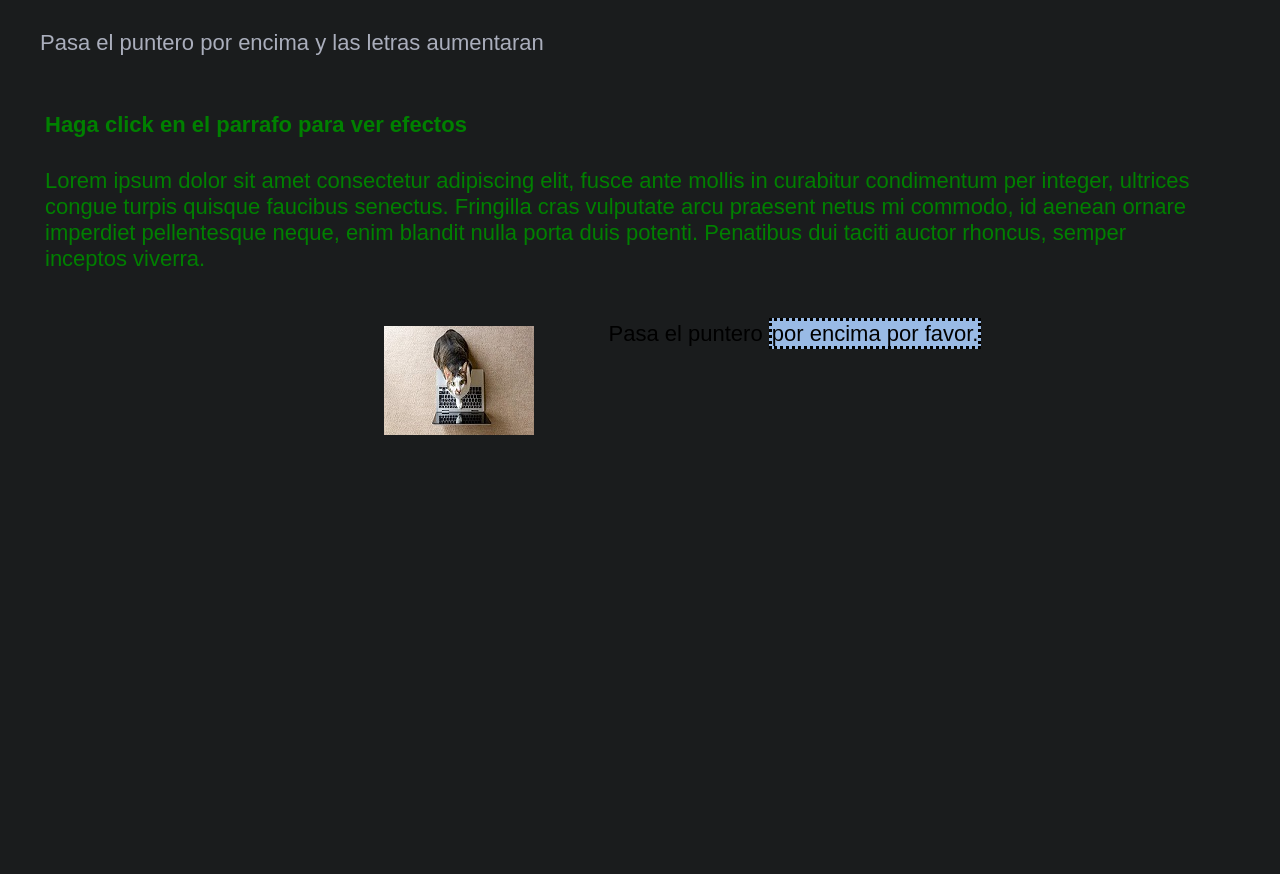
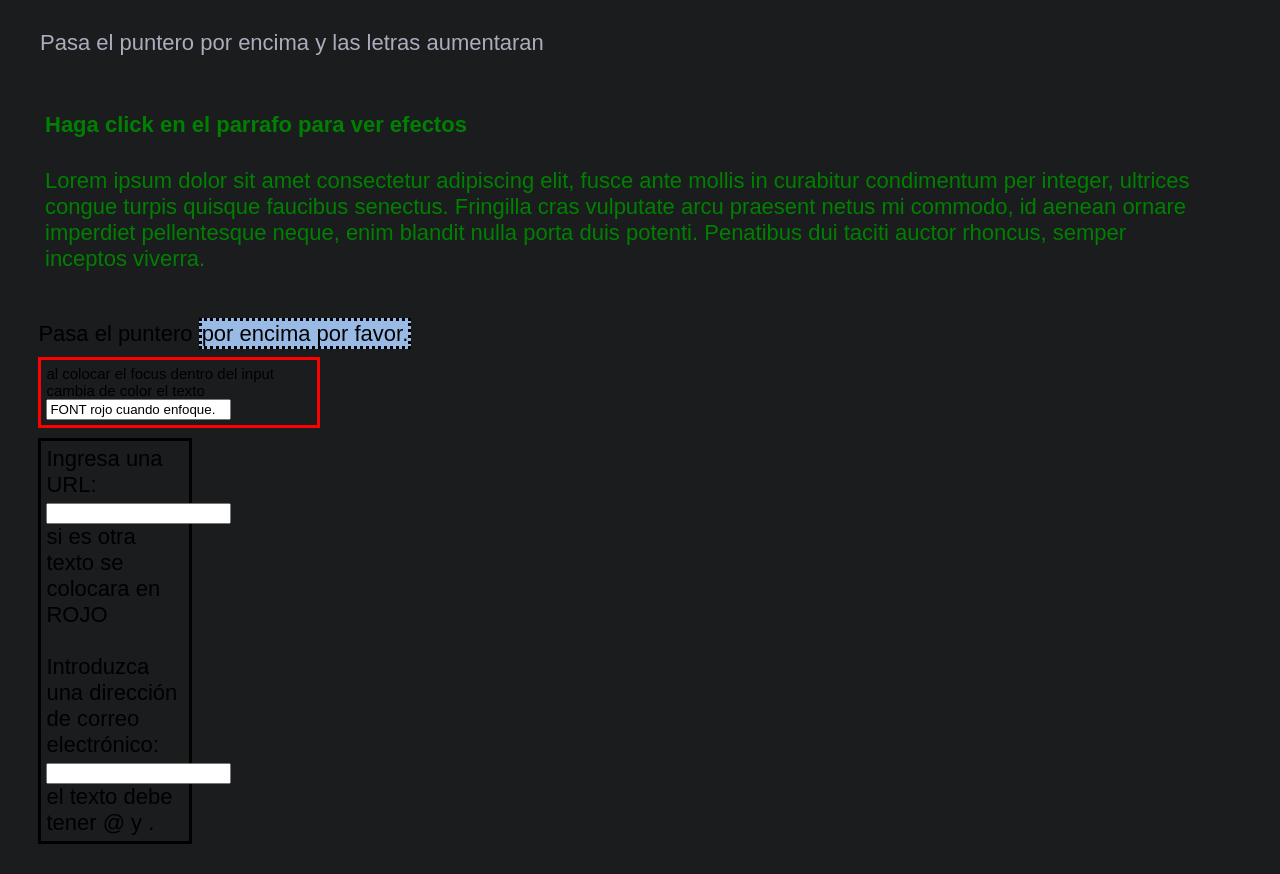
Before and after one commit to rifumo/css_basico, a plain HTML site: page index.html in a window 1280 px wide. Before the commit the page ends 800 px from the top, so only its background shows below. Drawn offline with Linux system fonts and the light colour scheme.

Commit message:
Update index.html

```diff
--- a/index.html
+++ b/index.html
@@ -10,7 +10,7 @@
 </head>
 
 <body>
-
+<section>
     <ul class="menu1">
         <li>
            <p>Pasa el puntero por encima y las letras aumentaran</p>
@@ -28,20 +28,30 @@
             </a>
         </li>
     </ul>
+</section>
 
-    <ul class="menu" data-animation="center">
 
-        <ul class="menu">
-            <li>
-                <a href="#">
-                    <img src="./images/3.jpg" alt="">
-                </a>
-            </li>
-        </ul>
+<section id=ribon; style="margin-left: 3%; color:black;">
+    <span class="ribbon">Pasa el puntero </span>
+    <div>Gracias eres bueno...</div>
+</section>
 
-<section style="color: black;">
-    <span class="ribbon" >Pasa el puntero </span>
-    <div>Gracias eres bueno...</div>
+        <section style="margin-left:3%; font-size: 15px;border: solid red; padding: 5px;margin-right: 75%;margin-top: 10px;color: black;">
+            <label for="">al colocar el focus dentro del input cambia de color el texto</label><br>
+            <input class="red-input" value="FONT rojo cuando enfoque.">
+        </section>
+
+<section>
+    <form style="border:solid black; margin-left: 3%; margin-right: 85%; padding: 5px;color: black;margin-top: 10px;">
+        <label for="url-tipe">Ingresa una URL:</label>
+        <input type="url" id="url-tipe" />
+        <label for="url-tipe">si es otra texto se colocara en ROJO</label>
+        <br/>
+        <br/>
+        <label for="email_input">Introduzca una dirección de correo electrónico:</label>
+        <input type="email" id="email_input" required/>
+        <label for="url-tipe">el texto debe tener @ y .</label>
+      </form>
 </section>
 
 
```
